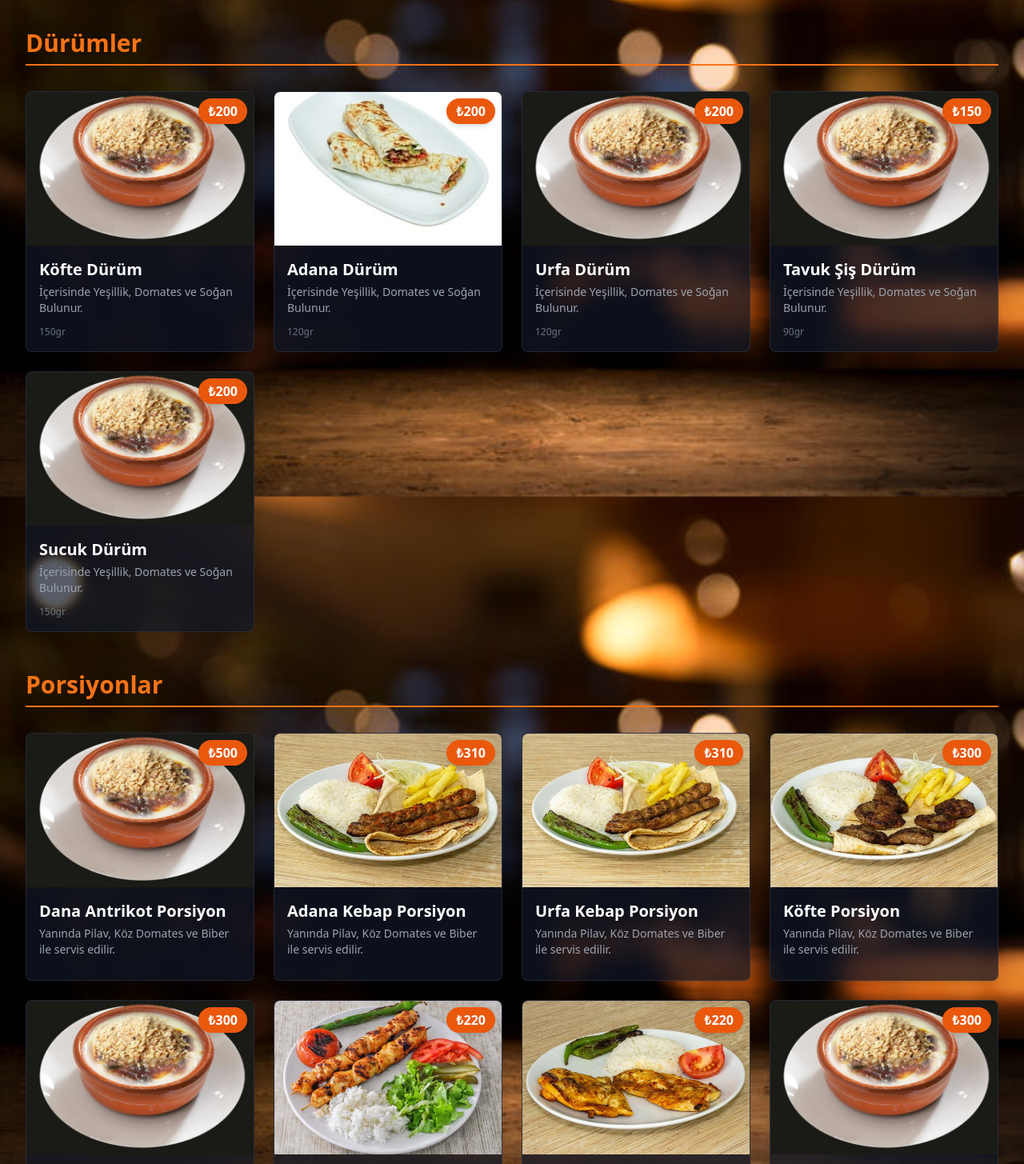
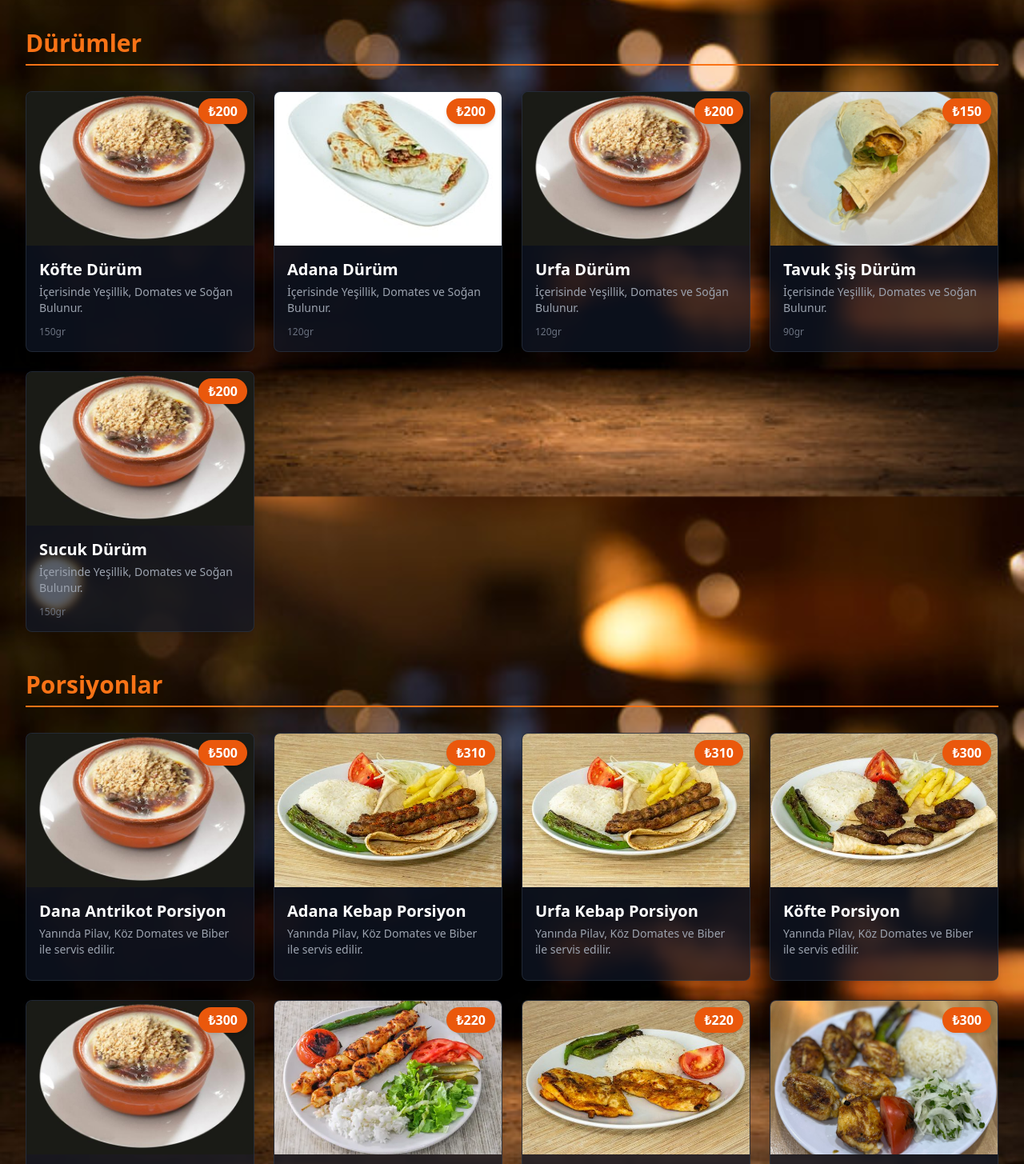
Before and after one commit to gulaysahinn/donercim-ismail-usta-menu, a React (Vite) app: page / in a window 1280 px wide. Shown: the part 1055-2510 px from the top of the page at 80% size. Built offline with nearby package versions, Linux system fonts and the light colour scheme.

Commit message:
new images

```diff
--- a/src/data/menuData.ts
+++ b/src/data/menuData.ts
@@ -89,7 +89,7 @@ export const menuData: IMenuCategory[] = [
         name: "Tavuk Şiş Dürüm",
         weight: "90gr",
         price: 150,
-        image: "images/fırınsutlac.jpg",
+        image: "images/sisdurum.jpeg",
         description: "İçerisinde Yeşillik, Domates ve Soğan Bulunur. ",
       },
       {
@@ -158,7 +158,7 @@ export const menuData: IMenuCategory[] = [
         name: "Tavuk Yaprak Kanat Porsiyon",
         weight: null,
         price: 300,
-        image: "images/fırınsutlac.jpg",
+        image: "images/ykanatpor.jpeg",
         description: "Yanında Pilav, Köz Domates ve Biber ile servis edilir.",
       },
       {
```
Also changed, not shown: public/images/sisdurum.jpeg (added), public/images/ykanatpor.jpeg (added).
